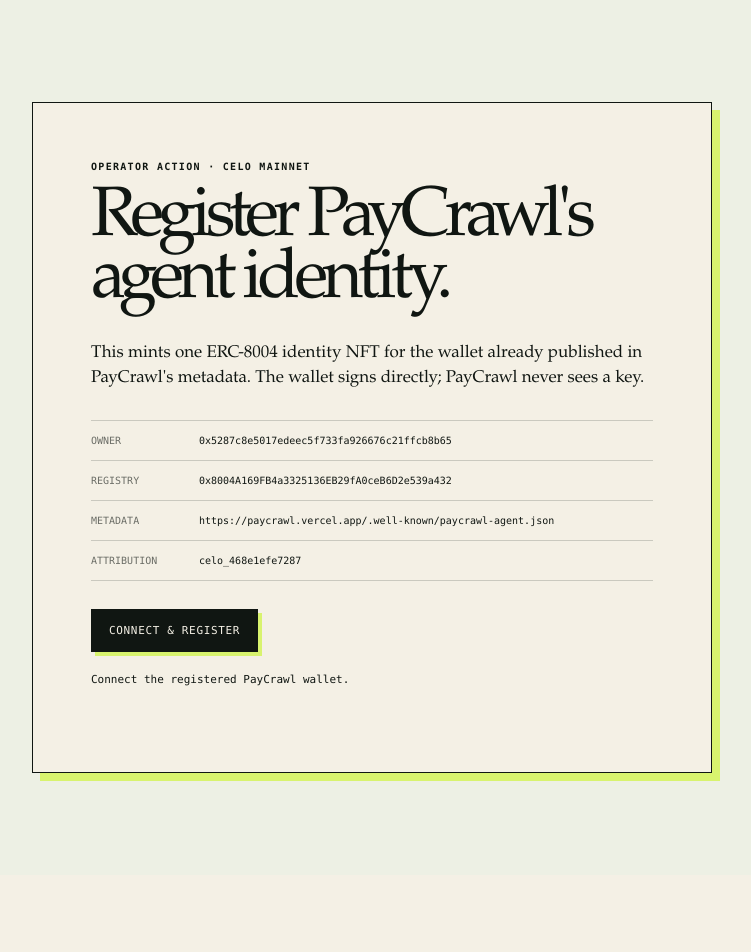
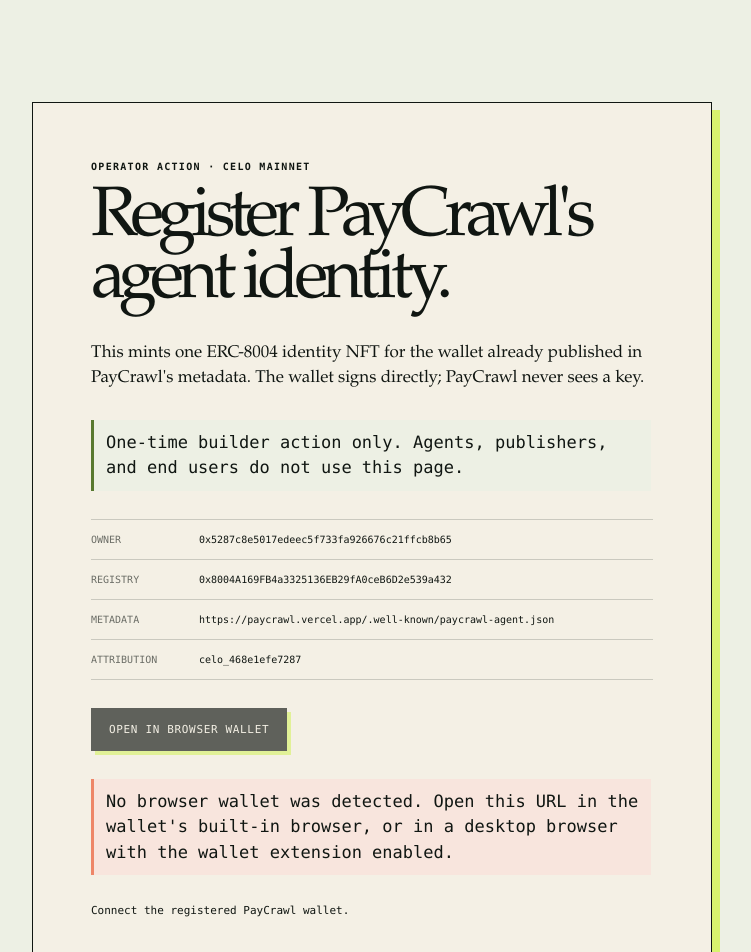
Before and after one commit to Some1Uknow/paycrawl, a Next.js app in the folder apps/web/: page /register-agent in a window 1280 px wide. Shown: the top 952 px of the page, without its empty margins (268-1019 px from the left). Before the commit the page ends 875 px from the top, so only its background shows below. Built offline with nearby package versions, Linux system fonts and the light colour scheme; what @celo/attribution-tags would draw is missing.

Commit message:
fix: clarify ERC-8004 wallet connection

```diff
--- a/apps/web/app/globals.css
+++ b/apps/web/app/globals.css
@@ -1436,6 +1436,21 @@
   font-size: 11px;
   line-height: 1.5;
 }
+.registration-warning,
+.registration-help {
+  margin: -9px 0 24px;
+  padding: 10px 12px;
+  border-left: 3px solid #58792f;
+  background: #edf0e4;
+  font-family: var(--mono);
+  font-size: 10px;
+  line-height: 1.55;
+}
+.registration-help {
+  margin: 14px 0 0;
+  border-left-color: var(--orange);
+  background: #f8e5dd;
+}
 .registration-card .text-link {
   display: inline-block;
   font-family: var(--mono);
--- a/apps/web/app/register-agent/page.tsx
+++ b/apps/web/app/register-agent/page.tsx
@@ -1,7 +1,7 @@
 "use client";
 
 import { toDataSuffix } from "@celo/attribution-tags";
-import { useState } from "react";
+import { useEffect, useState } from "react";
 
 const chainId = "0xa4ec";
 const expectedOwner = "0x5287c8e5017edeec5f733fa926676c21ffcb8b65";
@@ -25,6 +25,9 @@
 }
 
 async function switchToCelo(wallet: Provider): Promise<void> {
+  const activeChain = await wallet.request({ method: "eth_chainId" });
+  if (activeChain === chainId) return;
+
   try {
     await wallet.request({
       method: "wallet_switchEthereumChain",
@@ -53,13 +56,19 @@
   );
   const [busy, setBusy] = useState(false);
   const [transaction, setTransaction] = useState<string>();
+  const [walletAvailable, setWalletAvailable] = useState<boolean | null>(null);
+
+  useEffect(() => {
+    setWalletAvailable(
+      Boolean((window as Window & { ethereum?: Provider }).ethereum),
+    );
+  }, []);
 
   async function register(): Promise<void> {
     setBusy(true);
     setTransaction(undefined);
     try {
       const wallet = provider();
-      await switchToCelo(wallet);
       const accounts = await wallet.request({ method: "eth_requestAccounts" });
       const account = Array.isArray(accounts) ? accounts[0] : undefined;
       if (
@@ -70,6 +79,7 @@
           "Connect the wallet recorded in PayCrawl’s registration metadata.",
         );
       }
+      await switchToCelo(wallet);
       setStatus("Confirm the ERC-8004 identity registration in your wallet…");
       const hash = await wallet.request({
         method: "eth_sendTransaction",
@@ -110,6 +120,10 @@
           in PayCrawl&apos;s metadata. The wallet signs directly; PayCrawl never
           sees a key.
         </p>
+        <p className="registration-warning">
+          One-time builder action only. Agents, publishers, and end users do not
+          use this page.
+        </p>
         <dl>
           <div>
             <dt>Owner</dt>
@@ -132,10 +146,21 @@
           className="button button-primary"
           type="button"
           onClick={() => void register()}
-          disabled={busy}
+          disabled={busy || walletAvailable === false}
         >
-          {busy ? "Awaiting wallet…" : "Connect & register"}
+          {busy
+            ? "Awaiting wallet…"
+            : walletAvailable === false
+              ? "Open in browser wallet"
+              : "Connect & register"}
         </button>
+        {walletAvailable === false ? (
+          <p className="registration-help">
+            No browser wallet was detected. Open this URL in the wallet&apos;s
+            built-in browser, or in a desktop browser with the wallet extension
+            enabled.
+          </p>
+        ) : null}
         <p className="registration-status" role="status">
           {status}
         </p>
```
